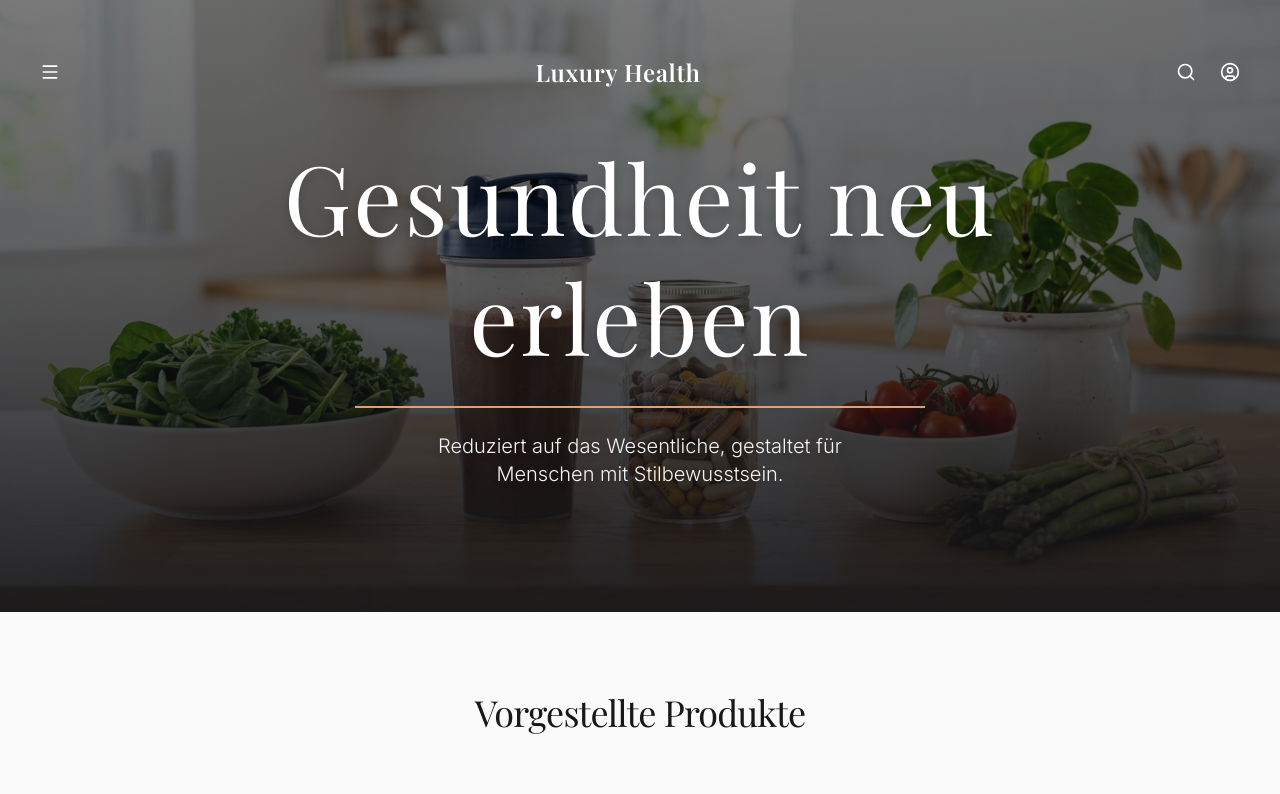
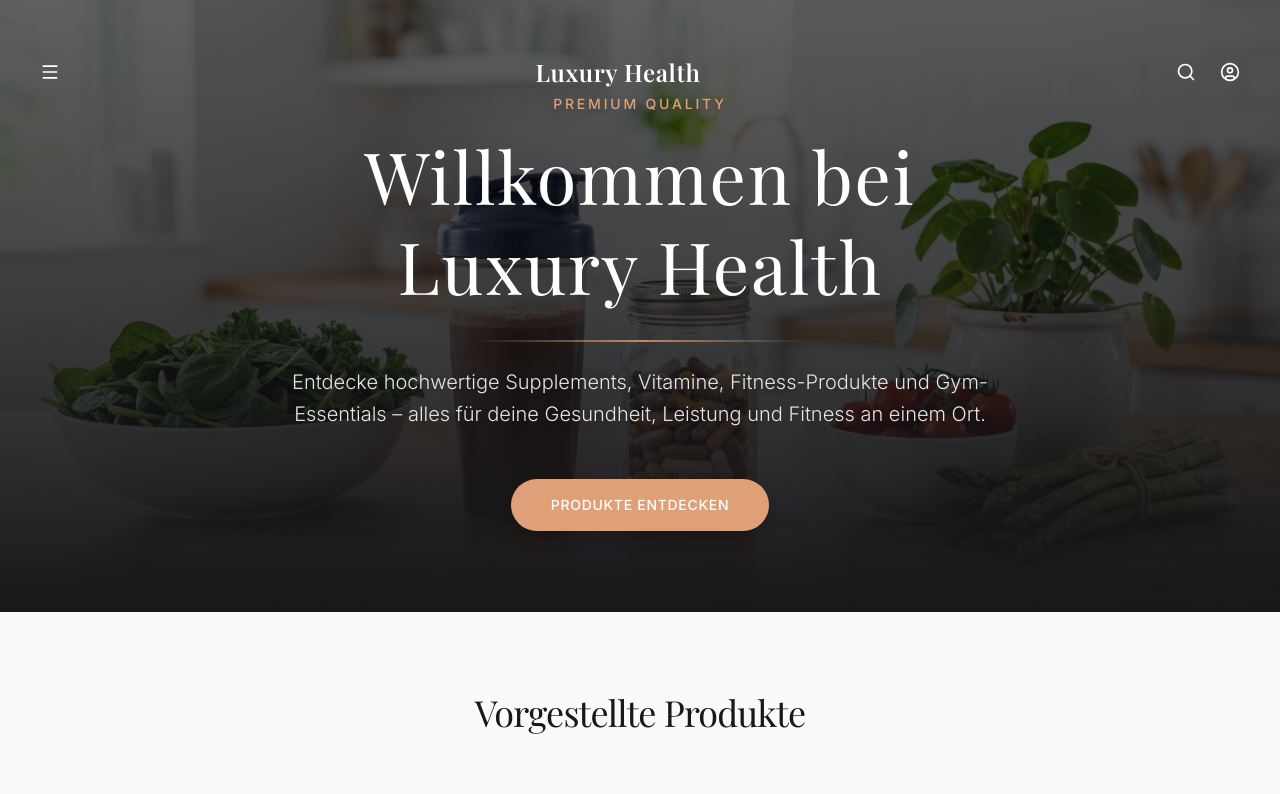
Before and after one commit to astaxix/luxury-health, a React (Vite) app: page / in a window 1280 px wide. Shown: the top 794 px of the page. Built offline with nearby package versions, Linux system fonts and the light colour scheme; no server answers; the database is empty; a web font is replaced by a local one.

Commit message:
feat: enhance animations and update SEO metadata
- Add staggered reveal animations to product cards
- Implement entry animation for hero section background
- Update SEO meta tags for improved search relevance

```diff
--- a/index.html
+++ b/index.html
@@ -3,9 +3,9 @@
   <head>
     <meta charset="UTF-8" />
     <meta name="viewport" content="width=device-width, initial-scale=1.0" />
-    <title>Luxury Health | Premium Supplements, Proteine & Vitamine</title>
-    <meta name="description" content="Entdecke Premium Supplements, hochwertige Proteinpulver, Vitamine und Gesundheitsausrüstung. Optimiere deine Fitness und Gesundheit mit Luxury Health." />
-    <meta name="keywords" content="Premium Supplements, Protein, Whey, Vitamine, Gesundheit, Fitness, Sportnahrung, Nahrungsergänzungsmittel, Vegan Protein, Gesunde Ernährung" />
+    <title>Luxury Health | Premium Supplements, Vitamine & Fitness-Produkte</title>
+    <meta name="description" content="Entdecke hochwertige Supplements, Vitamine, Fitness-Produkte und Gym-Essentials – alles für deine Gesundheit, Leistung und Fitness an einem Ort bei Luxury Health." />
+    <meta name="keywords" content="Premium Supplements, Vitamine, Fitness-Produkte, Gym-Essentials, Gesundheit, Leistung, Fitness, Sportnahrung" />
     <meta name="robots" content="index, follow" />
     <meta name="author" content="Luxury Health" />
     <link rel="canonical" href="https://luxury-health.de/" />
@@ -13,16 +13,16 @@
     <!-- Open Graph / Facebook -->
     <meta property="og:type" content="website" />
     <meta property="og:url" content="https://luxury-health.de/" />
-    <meta property="og:title" content="Luxury Health | Premium Supplements & Proteine" />
-    <meta property="og:description" content="Entdecke Premium Supplements, hochwertige Proteinpulver und Vitamine. Optimiere deine Gesundheit mit Luxury Health." />
+    <meta property="og:title" content="Luxury Health | Premium Supplements & Fitness-Produkte" />
+    <meta property="og:description" content="Entdecke hochwertige Supplements, Vitamine, Fitness-Produkte und Gym-Essentials – alles für deine Gesundheit, Leistung und Fitness an einem Ort bei Luxury Health." />
     <meta property="og:image" content="https://images.unsplash.com/photo-1512621776951-a57141f2eefd?auto=format&fit=crop&q=80&w=1200" />
     <meta property="og:site_name" content="Luxury Health" />
 
     <!-- Twitter -->
     <meta property="twitter:card" content="summary_large_image" />
     <meta property="twitter:url" content="https://luxury-health.de/" />
-    <meta property="twitter:title" content="Luxury Health | Premium Supplements & Proteine" />
-    <meta property="twitter:description" content="Entdecke Premium Supplements, hochwertige Proteinpulver und Vitamine. Optimiere deine Gesundheit mit Luxury Health." />
+    <meta property="twitter:title" content="Luxury Health | Premium Supplements & Fitness-Produkte" />
+    <meta property="twitter:description" content="Entdecke hochwertige Supplements, Vitamine, Fitness-Produkte und Gym-Essentials – alles für deine Gesundheit, Leistung und Fitness an einem Ort bei Luxury Health." />
     <meta property="twitter:image" content="https://images.unsplash.com/photo-1512621776951-a57141f2eefd?auto=format&fit=crop&q=80&w=1200" />
 
     <!-- Structured Data (JSON-LD) -->
@@ -32,7 +32,7 @@
       "@type": "WebSite",
       "name": "Luxury Health",
       "url": "https://luxury-health.de/",
-      "description": "Premium Supplements, hochwertige Proteinpulver, Vitamine und Gesundheitsausrüstung.",
+      "description": "Entdecke hochwertige Supplements, Vitamine, Fitness-Produkte und Gym-Essentials – alles für deine Gesundheit, Leistung und Fitness an einem Ort bei Luxury Health.",
       "potentialAction": {
         "@type": "SearchAction",
         "target": "https://luxury-health.de/?q={search_term_string}",
--- a/src/App.tsx
+++ b/src/App.tsx
@@ -130,8 +130,8 @@ export default function App() {
                 className="grid grid-cols-1 sm:grid-cols-2 lg:grid-cols-3 xl:grid-cols-4 gap-6 md:gap-8"
               >
                 <AnimatePresence mode="popLayout">
-                  {filteredProducts.map((product) => (
-                    <ProductCard key={product.id} product={product} />
+                  {filteredProducts.map((product, index) => (
+                    <ProductCard key={product.id} product={product} index={index} />
                   ))}
                 </AnimatePresence>
               </motion.div>
--- a/src/components/Hero.tsx
+++ b/src/components/Hero.tsx
@@ -4,41 +4,59 @@ import heroBg from '../assets/images/hero_supplements_1784381748990.jpg';
 export function Hero() {
   return (
     <section className="relative overflow-hidden bg-zinc-900 text-white h-[85vh] min-h-[600px] flex items-center justify-center -mt-[104px]">
-      {/* Background Image with Overlay */}
-      <div className="absolute inset-0 z-0">
-        <img
+      {/* Background Image with Smooth Scale Animation */}
+      <div className="absolute inset-0 z-0 overflow-hidden">
+        <motion.img
+          initial={{ scale: 1.1 }}
+          animate={{ scale: 1 }}
+          transition={{ duration: 1.5, ease: "easeOut" }}
           src={heroBg}
-          alt="Premium Supplements und Protein Shake"
+          alt="Premium Supplements, Vitamine und Fitness-Produkte von Luxury Health"
           className="w-full h-full object-cover object-center"
         />
-        <div className="absolute inset-0 bg-black/50" />
-        <div className="absolute inset-0 bg-gradient-to-t from-zinc-900/90 via-zinc-900/30 to-transparent" />
+        <div className="absolute inset-0 bg-black/60" />
+        <div className="absolute inset-0 bg-gradient-to-t from-zinc-900 via-zinc-900/40 to-transparent" />
       </div>
 
       <div className="relative z-10 max-w-7xl mx-auto px-4 sm:px-6 lg:px-8 text-center flex flex-col items-center pt-20">
 
         <motion.div
-          initial={{ opacity: 0, y: 20 }}
+          initial={{ opacity: 0, y: 30 }}
           animate={{ opacity: 1, y: 0 }}
-          transition={{ duration: 0.7, ease: "easeOut" }}
+          transition={{ duration: 0.8, ease: "easeOut" }}
           className="relative inline-block"
         >
-          <h1 className="font-serif text-5xl md:text-7xl lg:text-8xl font-normal tracking-wide mb-6 max-w-4xl leading-tight text-white drop-shadow-lg">
-            Gesundheit neu<br />
-            erleben
+          <span className="text-xs md:text-sm font-medium tracking-[0.2em] text-[#df9f77] uppercase mb-4 block drop-shadow-md">
+            Premium Quality
+          </span>
+          <h1 className="font-serif text-4xl md:text-6xl lg:text-7xl font-normal tracking-wide mb-6 max-w-5xl leading-tight text-white drop-shadow-2xl">
+            Willkommen bei <br className="hidden md:block"/>Luxury Health
           </h1>
-          <div className="absolute -bottom-2 left-[10%] right-[10%] h-[2px] bg-[#df9f77]"></div>
+          <div className="absolute -bottom-2 left-[20%] right-[20%] h-[2px] bg-gradient-to-r from-transparent via-[#df9f77] to-transparent opacity-80"></div>
         </motion.div>
 
         <motion.p
           initial={{ opacity: 0, y: 20 }}
           animate={{ opacity: 1, y: 0 }}
-          transition={{ duration: 0.7, delay: 0.2, ease: "easeOut" }}
-          className="text-lg md:text-xl text-zinc-100 max-w-2xl mt-8 font-light drop-shadow-md"
+          transition={{ duration: 0.8, delay: 0.2, ease: "easeOut" }}
+          className="text-base md:text-xl text-zinc-200 max-w-3xl mt-8 font-light drop-shadow-md leading-relaxed"
         >
-          Reduziert auf das Wesentliche, gestaltet für<br/>
-          Menschen mit Stilbewusstsein.
+          Entdecke hochwertige Supplements, Vitamine, Fitness-Produkte und Gym-Essentials – alles für deine Gesundheit, Leistung und Fitness an einem Ort.
         </motion.p>
+
+        <motion.div
+          initial={{ opacity: 0, y: 20 }}
+          animate={{ opacity: 1, y: 0 }}
+          transition={{ duration: 0.8, delay: 0.4, ease: "easeOut" }}
+          className="mt-12"
+        >
+          <button
+            onClick={() => document.getElementById('shop')?.scrollIntoView({ behavior: 'smooth' })}
+            className="bg-[#df9f77] hover:bg-[#c98962] text-white px-10 py-4 rounded-full text-sm font-medium tracking-wider transition-all shadow-lg hover:shadow-xl hover:-translate-y-1 active:translate-y-0"
+          >
+            PRODUKTE ENTDECKEN
+          </button>
+        </motion.div>
       </div>
     </section>
   );
--- a/src/components/ProductCard.tsx
+++ b/src/components/ProductCard.tsx
@@ -4,14 +4,16 @@ import React from 'react';
 
 interface ProductCardProps {
   product: Product;
+  index?: number;
 }
 
-export const ProductCard: React.FC<ProductCardProps> = ({ product }) => {
+export const ProductCard: React.FC<ProductCardProps> = ({ product, index = 0 }) => {
   return (
     <motion.article
-      initial={{ opacity: 0, y: 20 }}
-      animate={{ opacity: 1, y: 0 }}
-      transition={{ duration: 0.5 }}
+      initial={{ opacity: 0, y: 30 }}
+      whileInView={{ opacity: 1, y: 0 }}
+      viewport={{ once: true, margin: "-50px" }}
+      transition={{ duration: 0.6, delay: index * 0.1, ease: "easeOut" }}
       className="group flex flex-col"
     >
       <a href={product.affiliateUrl} target="_blank" rel="noopener noreferrer" className="relative aspect-[4/5] sm:aspect-square overflow-hidden bg-zinc-100 block mb-4">
```
